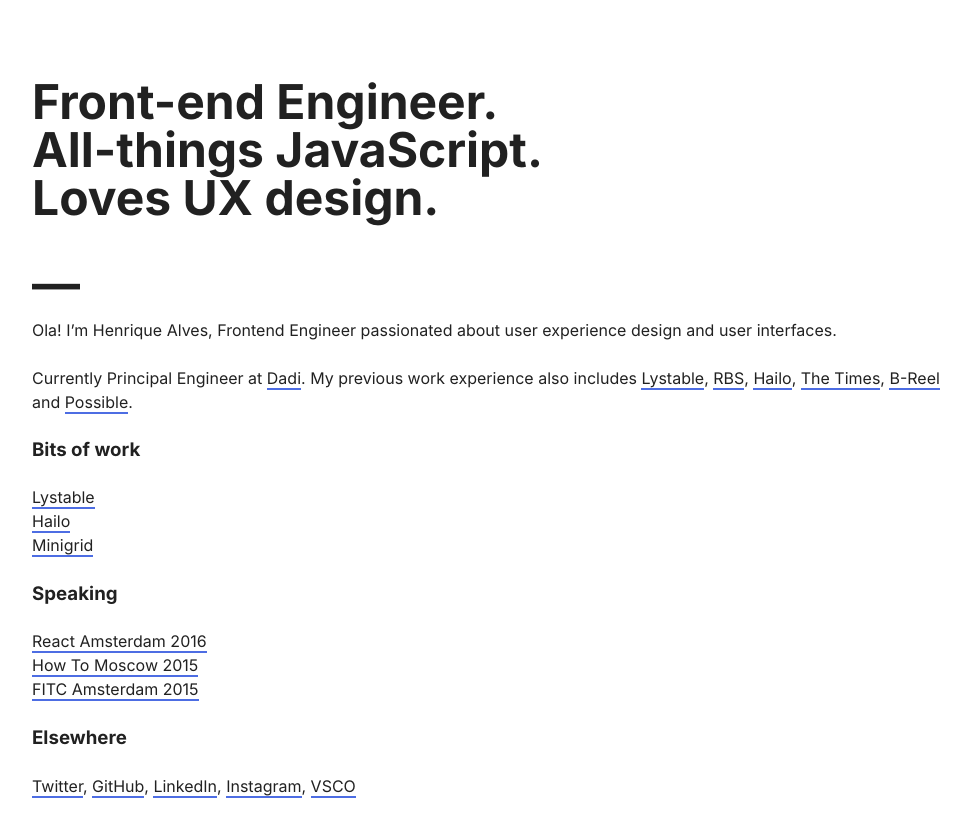
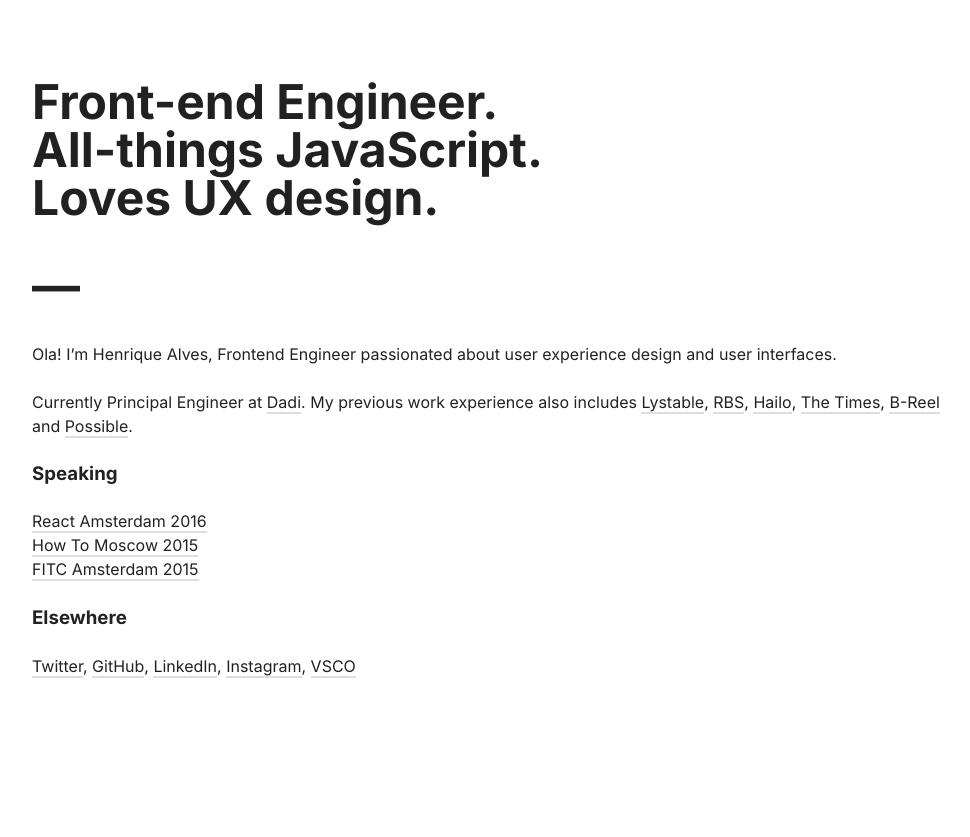
Before and after one commit to grifotv/henriquea.github.io, a Jekyll site: the page built from index.html, in a window 1280 px wide. Shown: the top 837 px of the page, without its empty margins (152-1122 px from the left). Built offline with Jekyll 4.4.1, drawn with Linux system fonts in a browser that asks for light colours.

Commit message:
Amend baseline for mobile

```diff
--- a/css/main.scss
+++ b/css/main.scss
@@ -19,6 +19,7 @@
   line-height: 24px;
   font-family: -apple-system, 'Segoe UI', 'Roboto', 'Helvetica Neue', sans-serif;
   overflow-x: hidden;
+  -webkit-overflow-scrolling: touch;
 }
 
 body.debug {
@@ -34,11 +35,11 @@
 a {
   color: #212121;
   text-decoration: none;
-  border-bottom: solid 2px #4D6DE3;
+  border-bottom: solid 2px #ddd;
 }
 
 a:hover, a:focus {
-  color: #4D6DE3;
+  border-color: #4D6DE3;
 }
 
 h1, h2, h3 {
@@ -85,14 +86,14 @@
   font-size: 48px;
   font-weight: 700;
   line-height: 48px;
-  margin-bottom: 24px;
+  margin-bottom: 48px;
   > img {
     width: 100%;
     max-width: 466px;
   }
   &:after {
     position: relative;
-    top: 14px;
+    top: 16px;
     line-height: 48px;
     margin-top: 24px;
     content: "—";
@@ -117,7 +118,7 @@
 }
 
 code {
-  font-size: 15px;
+  font-size: 14px;
 }
 
 /* Media queries */
@@ -132,7 +133,7 @@
     top: 3px;
     &:after {
       line-height: 24px;
-      top: 8px;
+      top: 6px;
     }
   }
   .index header > img {
--- a/index.html
+++ b/index.html
@@ -7,29 +7,34 @@
   <header>Front-end Engineer.<br/>All-things JavaScript.<br/>Loves UX design.</header>
 
   <section>
-    <p>Ola! I’m Henrique Alves, Frontend Engineer passionated about
-    user experience design and user interfaces.</p>
-    <p>Currently Principal Engineer at <a href="#">Dadi</a>. My previous work
-      experience also includes <a href="#">Lystable</a>, <a href="#">RBS</a>,
-      <a href="#">Hailo</a>, <a href="#">The Times</a>,
-      <a href="#">B-Reel</a> and <a href="#">Possible</a>.</p>
-    <h3>Bits of work</h3>
-    <ul>
-      <li><a href="#">Lystable</a></li>
-      <li><a href="#">Hailo</a></li>
-      <li><a href="#">Minigrid</a></li>
-    </ul>
+    <p>
+      Ola! I’m Henrique Alves, Frontend Engineer passionated about user
+      experience design and user interfaces.
+    </p>
+    <p>Currently Principal Engineer at <a href="http://dadi.co">Dadi</a>.
+      My previous work experience also includes
+      <a href="http://lystable.com">Lystable</a>,
+      <a href="https://www.rbs.co.uk">RBS</a>,
+      <a href="https://www.hailoapp.com">Hailo</a>,
+      <a href="http://www.thetimes.co.uk/">The Times</a>,
+      <a href="http://b-reel.com/">B-Reel</a> and
+      <a href="http://possible.com">Possible</a>.</p>
     <h3>Speaking</h3>
     <ul>
-      <li><a href="#">React Amsterdam 2016</a></li>
-      <li><a href="#">How To Moscow 2015</a></li>
-      <li><a href="#">FITC Amsterdam 2015</a></li>
+      <li><a href="http://react.amsterdam/">React Amsterdam 2016</a></li>
+      <li><a href="http://howtodigital.ru/">How To Moscow 2015</a></li>
+      <li>
+        <a href="http://fitc.ca/presentation/breaking-the-workflow/">
+          FITC Amsterdam 2015
+        </a>
+      </li>
     </ul>
     <h3>Elsewhere</h3>
-    <p><a href="#">Twitter</a>,
-      <a href="#">GitHub</a>,
-      <a href="#">LinkedIn</a>,
-      <a href="#">Instagram</a>, <a href="#">VSCO</a></p>
+    <p><a href="https://twitter.com/healves82">Twitter</a>,
+      <a href="https://github.com/henriquea">GitHub</a>,
+      <a href="https://www.linkedin.com/in/healves82">LinkedIn</a>,
+      <a href="https://www.instagram.com/healves82">Instagram</a>,
+      <a href="http://vsco.co/healves/grid/1">VSCO</a></p>
   </section>
 
 </article>
```
